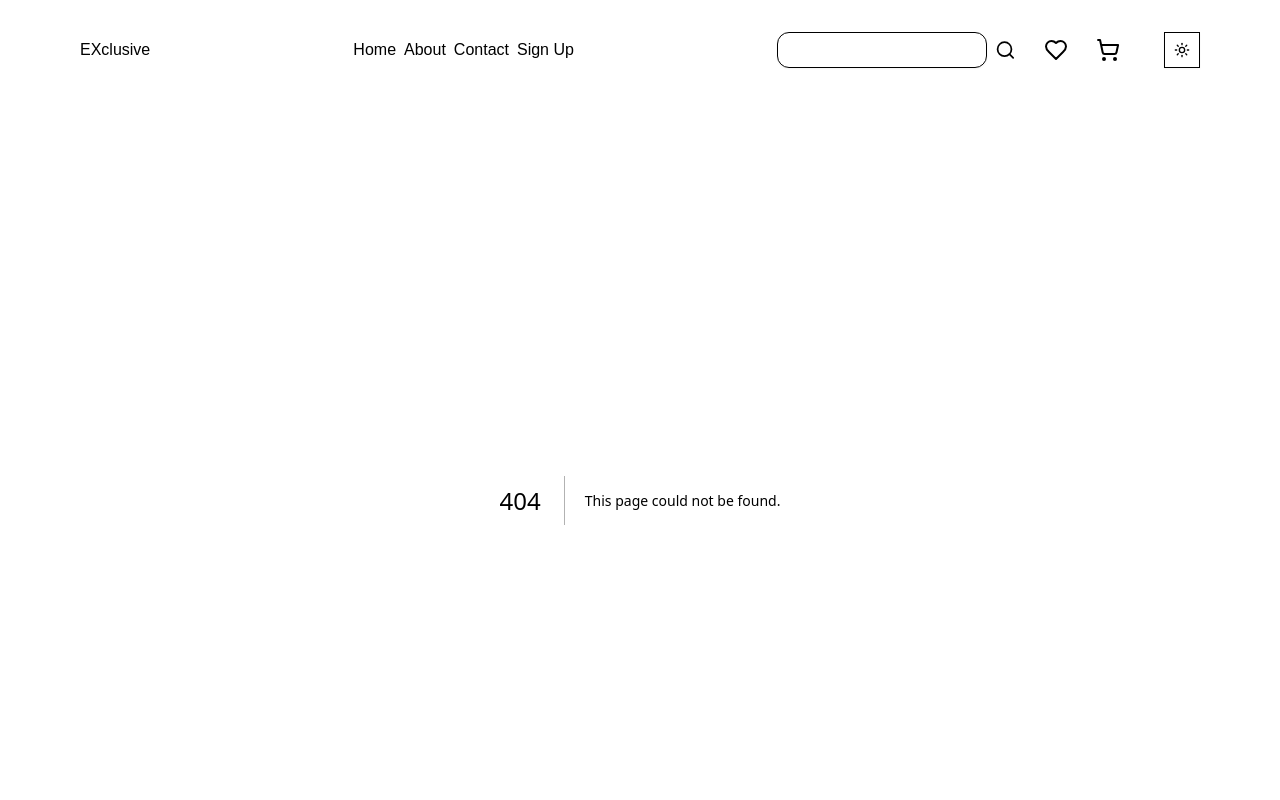
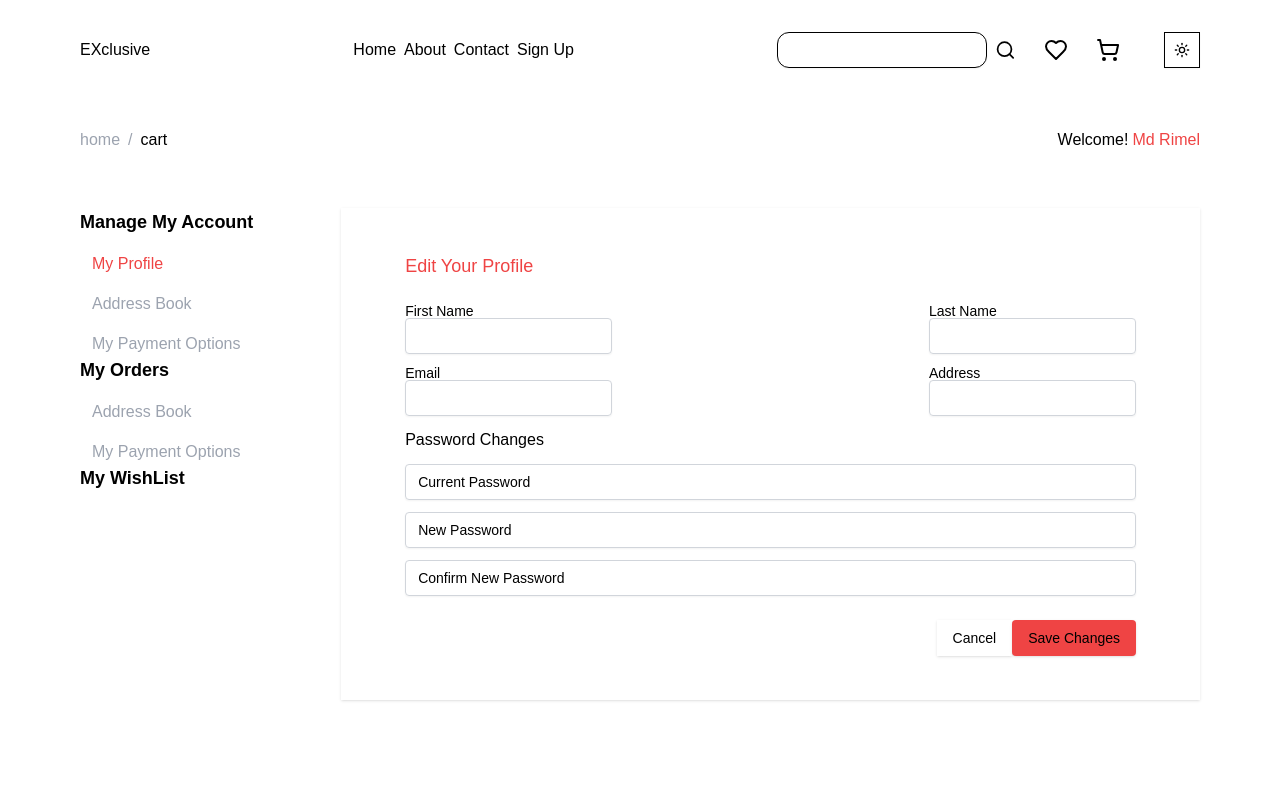
Before and after one commit to Egnoel/dapp_ecommerce, a Next.js app: page /account in a window 1280 px wide. Before the commit this address had no page. Shown: the top 800 px of the page. Built offline with nearby package versions, Linux system fonts and the light colour scheme.

Commit message:
Account page

```diff
--- /dev/null
+++ b/app/account/page.tsx
@@ -0,0 +1,75 @@
+import { Button } from '@/components/ui/button'
+import { Input } from '@/components/ui/input'
+import { Label } from '@/components/ui/label'
+import React from 'react'
+
+const page = () => {
+  return (
+    <div className='px-20 flex flex-col mt-7 gap-6'>
+        <div className='flex flex-row justify-between'>
+            <div className='flex flex-row gap-2 text-gray-400'>
+                <span>home</span>
+                <span>/</span>
+                <span className='text-black dark:text-white'>cart</span>
+            </div>
+            <div className='flex flex-row gap-1'>
+                <span>Welcome!</span>
+                <span className='text-red-500'>Md Rimel</span>
+            </div>
+        </div>
+        <div className='w-full flex flex-row gap-12 mt-8'>
+            <div className='w-[20%] flex flex-col'>
+                <div className='flex flex-col gap-4'>
+                    <span className='font-bold text-lg'>Manage My Account</span>
+                    <span className='text-red-500 ml-3'>My Profile</span>
+                    <span className='text-gray-400 ml-3'>Address Book</span>
+                    <span className='text-gray-400 ml-3'>My Payment Options</span>
+                </div>
+                <div className='flex flex-col gap-4'>
+                    <span className='font-bold text-lg'>My Orders</span>
+                    <span className='text-gray-400 ml-3'>Address Book</span>
+                    <span className='text-gray-400 ml-3'>My Payment Options</span>
+                </div>
+                <span className='font-bold text-lg'>My WishList</span>
+            </div>
+            <div className='w-[80%] flex flex-col shadow dark:shadow-white px-16 py-11 gap-6'>
+                <span className='text-red-500 text-lg'>Edit Your Profile</span>
+                <div className='flex flex-col gap-3'>
+                    <div className='flex flex-row justify-between'>
+                        <div className='flex flex-col'>
+                            <Label htmlFor='Firstname'>First Name</Label>
+                            <Input type='text' id='Firstname' className='rounded border-gray-300' />
+                        </div>
+                        <div className='flex flex-col'>
+                            <Label htmlFor='Lastname'>Last Name</Label>
+                            <Input type='text' id='Lastname' className='rounded border-gray-300' />
+                        </div>
+                    </div>
+                    <div className='flex flex-row justify-between'>
+                        <div className='flex flex-col'>
+                            <Label htmlFor='email'>Email</Label>
+                            <Input type='email' id='email' className='rounded border-gray-300' />
+                        </div>
+                        <div className='flex flex-col'>
+                            <Label htmlFor='address'>Address</Label>
+                            <Input type='text' id='address' className='rounded border-gray-300' />
+                        </div>
+                    </div>
+                    <div className='flex flex-col gap-3'>
+                        <span>Password Changes</span>
+                        <Input type='password' placeholder='Current Password' className='rounded border-gray-300' />
+                        <Input type='password' placeholder='New Password' className='rounded border-gray-300' />
+                        <Input type='password' placeholder='Confirm New Password' className='rounded border-gray-300' />
+                    </div>
+                </div>
+                <div className='flex flex-row items-center justify-end'>
+                    <Button>Cancel</Button>
+                    <Button className='bg-red-500 flex items-center justify-center p-4 rounded hover:bg-red-400'>Save Changes</Button>
+                </div>
+            </div>
+        </div>
+    </div>
+  )
+}
+
+export default page
```
